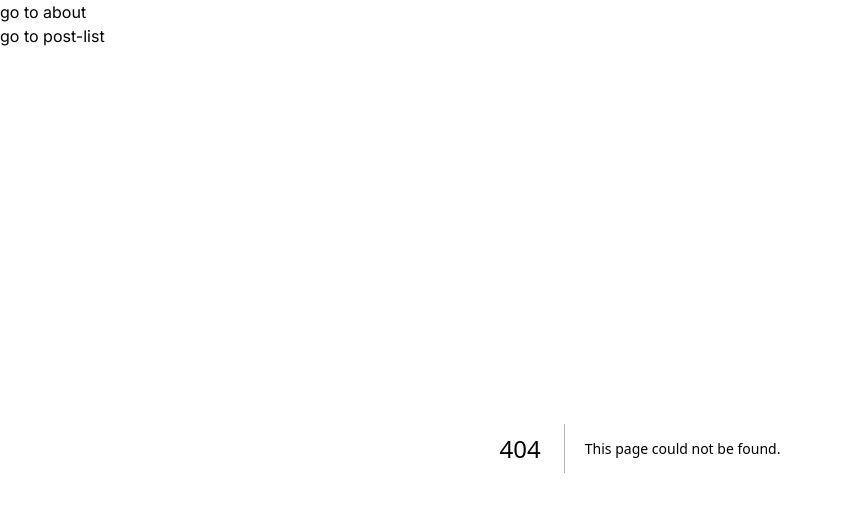
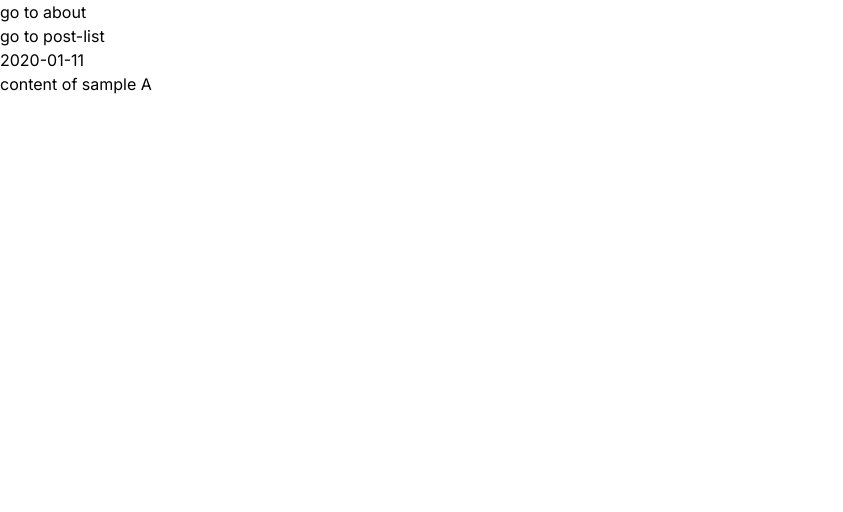
Before and after one commit to 1eecan/blog, a Next.js app: page /post/a/ in a window 1280 px wide. Before the commit this address had no page. Shown: the top 512 px of the page, without its empty margins (0-843 px from the left). Built offline with nearby package versions, Linux system fonts and the light colour scheme.

Commit message:
feat: make PostPage prototype

```diff
--- /dev/null
+++ b/src/app/post/[slug]/page.tsx
@@ -0,0 +1,24 @@
+import { readdir } from "fs/promises";
+
+import getPost from "@/app/lib/utils/getPost";
+
+const Post = async ({ params }: { params: { slug: string } }) => {
+  const post = await getPost({ params });
+  const { data } = post;
+  return (
+    <>
+      <div>{data.date}</div>
+      <div>{post.content}</div>
+    </>
+  );
+};
+
+export default Post;
+
+export async function generateStaticParams() {
+  const entries = await readdir("./public/", { withFileTypes: true });
+  const dirs = entries
+    .filter((entry) => entry.isDirectory())
+    .map((entry) => entry.name);
+  return dirs.map((dir) => ({ slug: dir }));
+}
```
